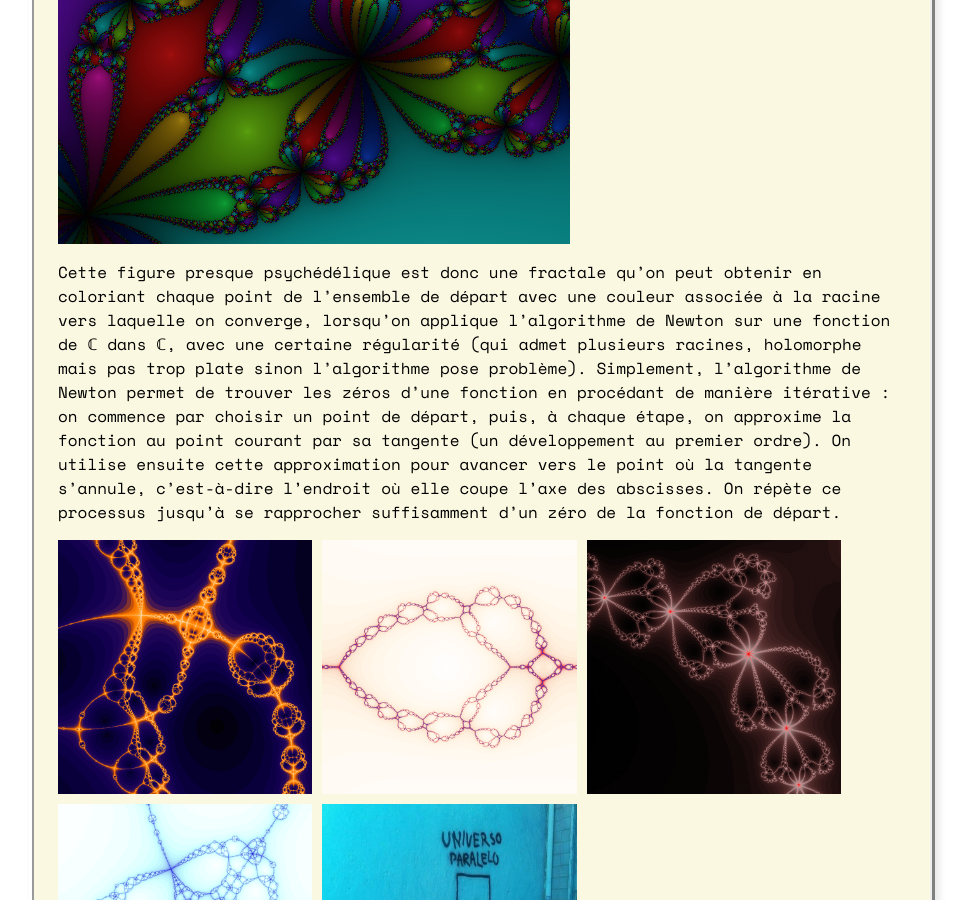
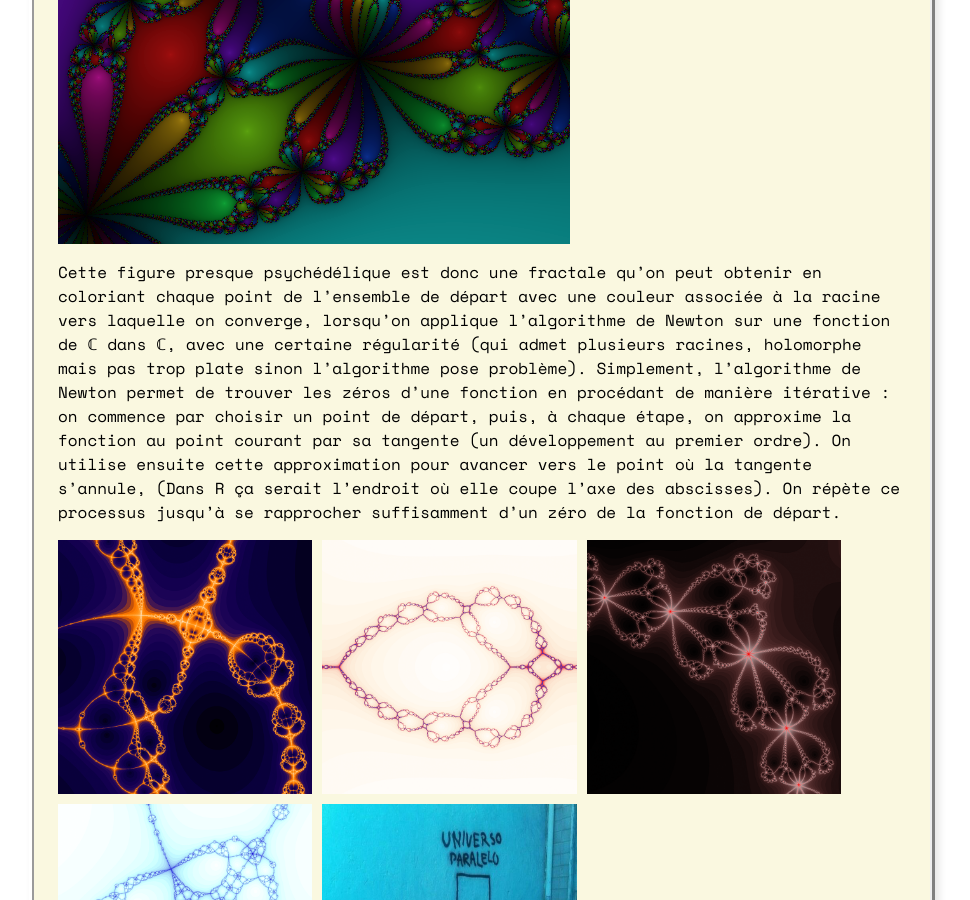
Before and after one commit to 3imaginaryboys3/3imaginaryboys3.github.io, a Jekyll site: the page built from _posts/2025-07-10-pretty-rave-girl.md, in a window 1280 px wide and 900 px high, scrolled down 1063 px. Shown: the whole window, without its empty margins (158-1128 px from the left). Built offline with Jekyll 4.4.1, drawn with Linux system fonts in a browser that asks for light colours; some web fonts are replaced; comment, search, counter and statistics services are not loaded.

Commit message:
Update 2025-07-10-pretty-rave-girl.md

```diff
--- a/_posts/2025-07-10-pretty-rave-girl.md
+++ b/_posts/2025-07-10-pretty-rave-girl.md
@@ -21,7 +21,7 @@ Je pense que le truc qui m'est le plus revenu sont les [fractales de Newton](htt
 ![newton-thumb.png]({{site.baseurl}}/assets/img/newton-thumb.png)
 
 Cette figure presque psychédélique est donc une fractale qu'on peut obtenir en coloriant chaque point de l'ensemble de départ avec une couleur associée à la racine vers laquelle on converge, lorsqu’on applique l’algorithme de Newton sur une fonction de ℂ dans ℂ, avec une certaine régularité (qui admet plusieurs racines, holomorphe mais pas trop plate sinon l’algorithme pose problème).
-Simplement, l’algorithme de Newton permet de trouver les zéros d’une fonction en procédant de manière itérative : on commence par choisir un point de départ, puis, à chaque étape, on approxime la fonction au point courant par sa tangente (un développement au premier ordre). On utilise ensuite cette approximation pour avancer vers le point où la tangente s’annule, c’est-à-dire l’endroit où elle coupe l’axe des abscisses. On répète ce processus jusqu’à se rapprocher suffisamment d’un zéro de la fonction de départ.
+Simplement, l’algorithme de Newton permet de trouver les zéros d’une fonction en procédant de manière itérative : on commence par choisir un point de départ, puis, à chaque étape, on approxime la fonction au point courant par sa tangente (un développement au premier ordre). On utilise ensuite cette approximation pour avancer vers le point où la tangente s’annule, (Dans R ça serait l’endroit où elle coupe l’axe des abscisses). On répète ce processus jusqu’à se rapprocher suffisamment d’un zéro de la fonction de départ.
 
 <div style="display: flex; flex-wrap: wrap; gap: 10px;">
   <img src="/assets/img/2_m0.52_0.52_0.6_s.png" style="width: 30%;">
```
